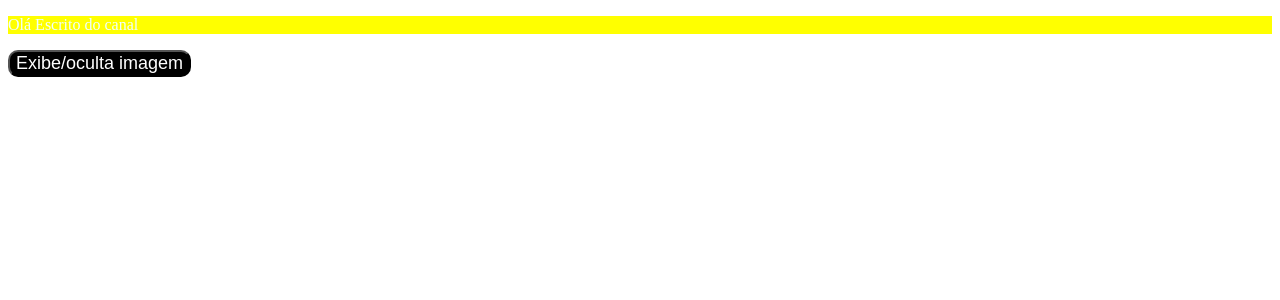
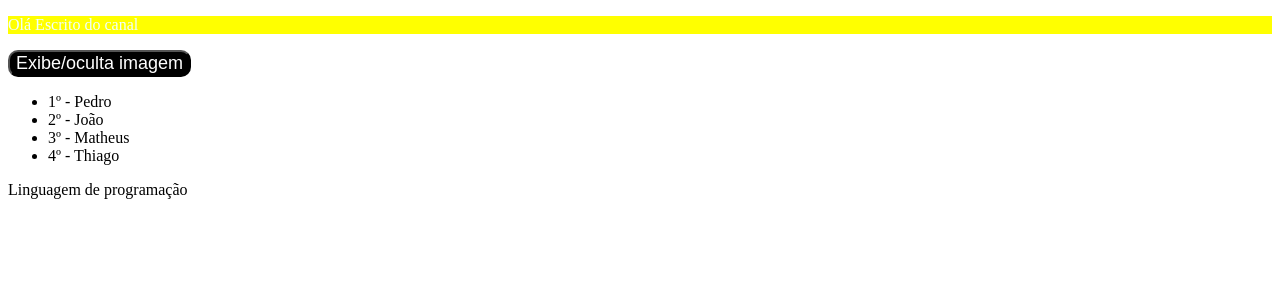
Before and after one commit to Aldenor-Neto/projeto-youtube---Angular-17, an Angular app: page / in a window 1280 px wide. Shown: the top 300 px of the page. Built offline with nearby package versions, Linux system fonts and the light colour scheme.

Commit message:
diretiva ngSwitch

```diff
--- a/src/app/component/estudo/estudo.component.html
+++ b/src/app/component/estudo/estudo.component.html
@@ -6,3 +6,13 @@
   <button (click)="alterarImagem()">Alterar imagem</button>
 </div>
 <button (click)="exibeOcultaImagem()">Exibe/oculta imagem</button>
+
+<ul>
+  <li *ngFor="let n of nomes ; index as indice">{{ indice+1 }}º - {{ n }}</li>
+</ul>
+
+<div [ngSwitch]="linguagem">
+  <div *ngSwitchCase="'html'">Linguagem de marcação</div>
+  <div *ngSwitchCase="'java'">Linguagem de programação</div>
+  <div *ngSwitchDefault="">Linguagem não encontrada</div>
+</div>
--- a/src/app/component/estudo/estudo.component.ts
+++ b/src/app/component/estudo/estudo.component.ts
@@ -14,6 +14,8 @@ export class EstudoComponent {
   imagem: String = "../../../assets/imagem home studio Aldenor Neto.jpg";
   descricao: String = "imagem do stúdio Aldenor Neto";
   exibirImagem: boolean = false;
+  nomes: String[] = ['Pedro', 'João', 'Matheus', 'Thiago'];
+  linguagem: String = "java";
 
 exibeOcultaImagem(){
   if(this.exibirImagem){
```
